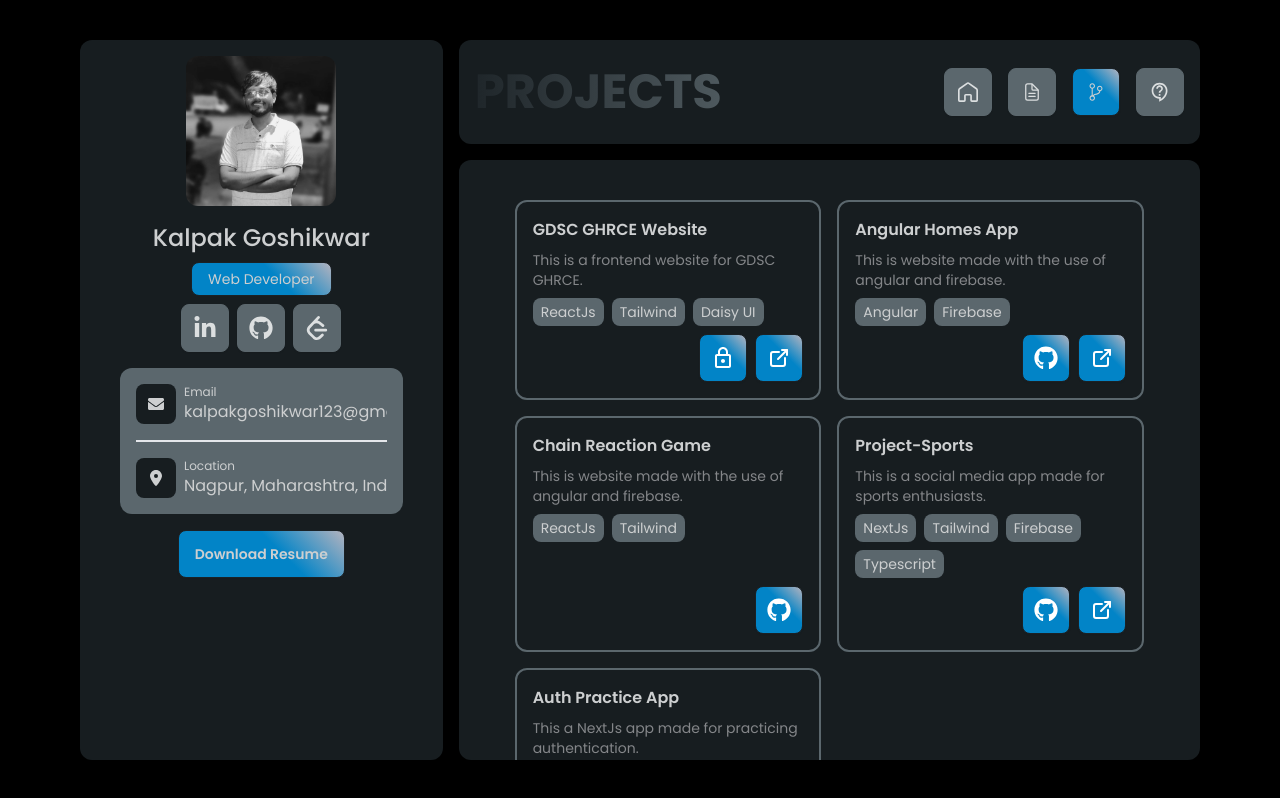
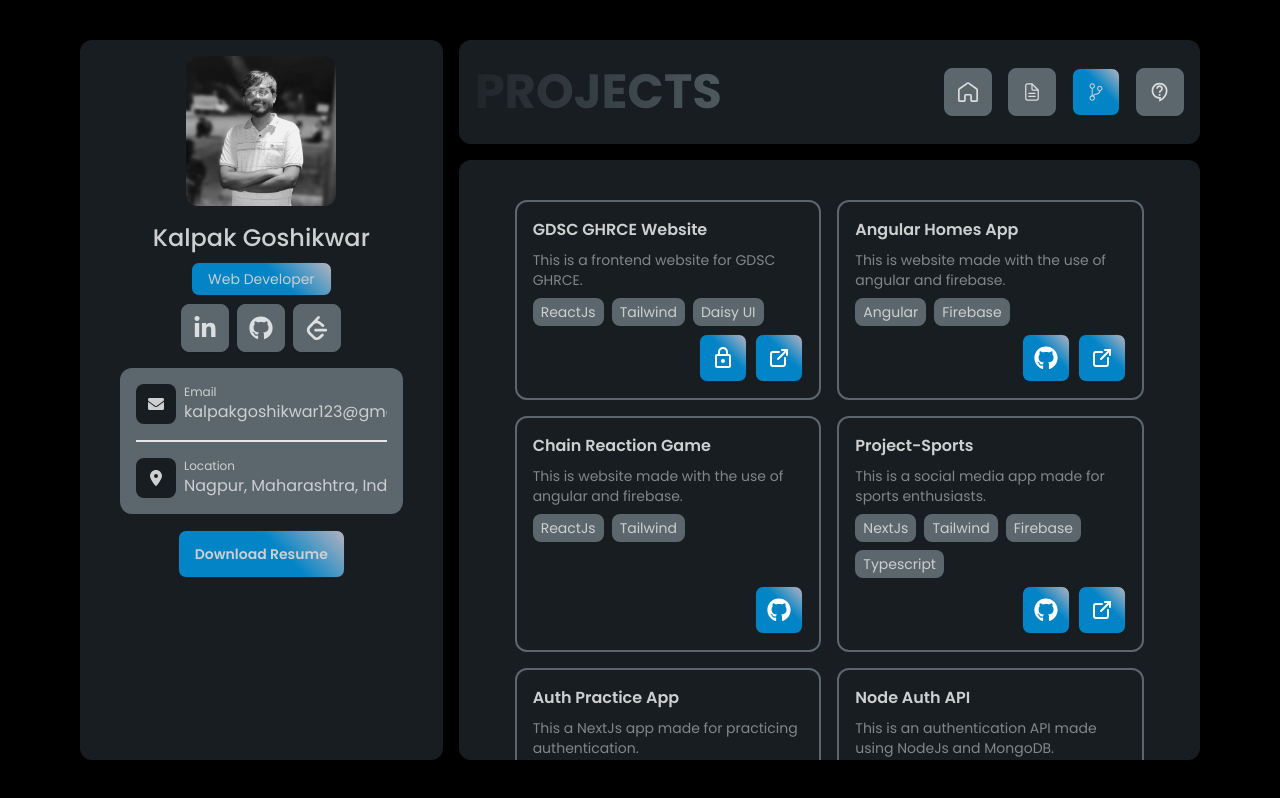
Before and after one commit to Kalpak43/new-portfolio, a Next.js app: page /projects in a window 1280 px wide. Built offline with nearby package versions, Linux system fonts and the light colour scheme.

Commit message:
Update Projects

```diff
--- a/src/app/projects/page.tsx
+++ b/src/app/projects/page.tsx
@@ -3,7 +3,6 @@
 import React, { useEffect } from "react";
 
 export default function page() {
-
   const projects = [
     {
       title: "GDSC GHRCE Website",
@@ -40,6 +39,13 @@
       external: "https://auth-practice-app.vercel.app/",
       github: "https://github.com/Kalpak43/auth-practice-app",
     },
+    {
+      title: "Node Auth API",
+      desc: "This is an authentication API made using NodeJs and MongoDB.",
+      techStack: ["Node", "Express", "MongoDB", "Docker"],
+      external: "",
+      github: "https://github.com/Kalpak43/Node-Auth",
+    },
   ];
 
   return (
```
